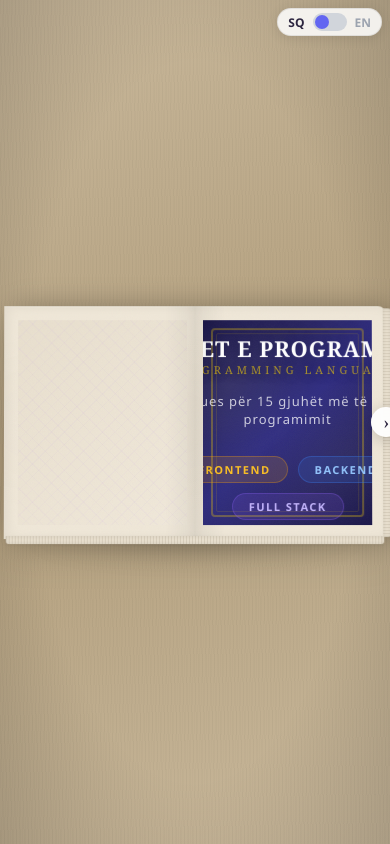
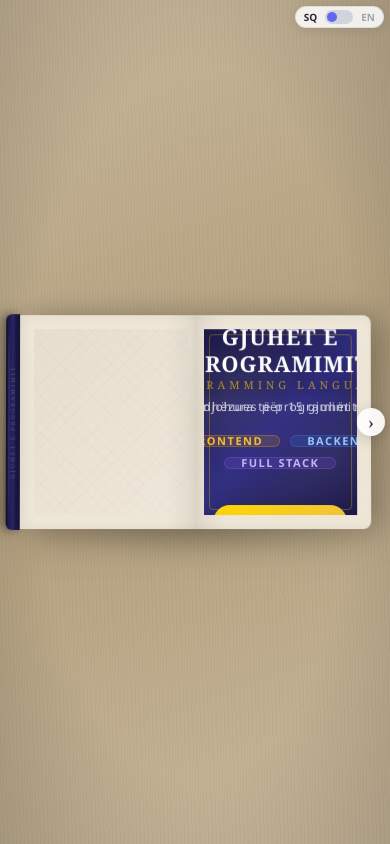
Before and after one commit to ArditCeno/ProgrammingLanguage, a React (Vite) app: page / in a window 390 px wide. Built offline with nearby package versions, Linux system fonts and the light colour scheme.

Commit message:
Fix: book now fits any screen without scroll (dynamic height using min+aspect-ratio)

```diff
--- a/src/styles/book.css
+++ b/src/styles/book.css
@@ -1,7 +1,9 @@
 /* ===== DESK BACKGROUND (Tavolinë druri) ===== */
 .book-wrapper {
-  min-height: 100vh;
+  height: 100vh;
+  width: 100vw;
   display: flex;
+  flex-direction: column;
   align-items: center;
   justify-content: center;
   background:
@@ -25,7 +27,7 @@
     );
   position: relative;
   overflow: hidden;
-  padding: 30px;
+  padding: 10px;
 }
 
 /* Table vignette */
@@ -42,14 +44,15 @@
   perspective: 3000px;
   position: relative;
   z-index: 1;
+  line-height: 0;
 }
 
 .book {
   transform: rotateX(3.5deg) rotateY(0.5deg);
   transform-style: preserve-3d;
   position: relative;
-  width: 1050px;
-  height: 640px;
+  width: min(90vw, calc((100vh - 70px) * 1.640625));
+  aspect-ratio: 1050 / 640;
 }
 
 /* ===== SPINE ===== */
@@ -130,10 +133,10 @@
 /* ===== PAGE EDGES ===== */
 .page-edges-right {
   position: absolute;
-  right: -5px;
-  top: 2px;
-  width: 8px;
-  height: calc(100% - 4px);
+  right: -0.5%;
+  top: 0.3%;
+  width: 0.75%;
+  height: 99%;
   background: repeating-linear-gradient(
     0deg,
     #d8cebc 0px,
@@ -150,10 +153,10 @@
 
 .page-edges-bottom {
   position: absolute;
-  bottom: -5px;
-  left: 2px;
-  width: calc(100% - 4px);
-  height: 8px;
+  bottom: -0.5%;
+  left: 0.3%;
+  width: 99%;
+  height: 0.75%;
   background: repeating-linear-gradient(
     90deg,
     #d8cebc 0px,
@@ -935,50 +938,45 @@
 }
 
 /* ===== RESPONSIVE ===== */
-@media (max-width: 1100px) {
+@media (max-width: 1024px) {
   .book {
-    width: 90vw;
-    height: calc(90vw * 640 / 1050);
+    transform: rotateX(2.5deg) rotateY(0.3deg);
   }
 
   .book-ribbon {
     display: none;
   }
-}
 
-@media (max-width: 768px) {
-  .book {
-    width: 95vw;
-    height: calc(95vw * 640 / 1050);
-    transform: rotateX(2deg) rotateY(0deg);
+  .book-wrapper {
+    padding: 6px;
   }
 
   .book-spine {
-    width: 18px;
-    left: -18px;
+    width: 20px;
+    left: -20px;
   }
 
   .book-spine::after {
-    font-size: 9px;
+    font-size: 8px;
     width: 300px;
     letter-spacing: 3px;
   }
 
   .left-page,
   .right-page {
-    padding: 22px 12px 22px 22px;
+    padding: 20px 12px 20px 22px;
   }
 
   .right-page {
-    padding: 22px 22px 22px 12px;
+    padding: 20px 22px 20px 12px;
   }
 
   .flip-content {
-    padding: 22px 22px 22px 12px;
+    padding: 20px 22px 20px 12px;
   }
 
   .flipping-page.prev .flip-content {
-    padding: 22px 12px 22px 22px;
+    padding: 20px 12px 20px 22px;
   }
 
   .cover-title {
@@ -1007,14 +1005,18 @@
     inset: 13px;
   }
 
+  .cover-icon {
+    font-size: 30px;
+  }
+
   .nav-btn {
-    width: 38px;
-    height: 38px;
+    width: 36px;
+    height: 36px;
     font-size: 22px;
   }
 
-  .nav-prev { left: -22px; }
-  .nav-next { right: -22px; }
+  .nav-prev { left: -18px; }
+  .nav-next { right: -18px; }
 
   .page-number {
     font-size: 11px;
@@ -1026,15 +1028,39 @@
   .keyboard-hint {
     display: none;
   }
+
+  .lang-name {
+    font-size: 18px;
+  }
+
+  .lang-logo {
+    width: 36px;
+    height: 36px;
+  }
+
+  .lang-description {
+    font-size: 12px;
+  }
 }
 
-@media (max-width: 480px) {
-  .book {
-    width: 98vw;
-    height: calc(98vw * 640 / 1050);
+@media (max-width: 600px), (max-height: 600px) {
+  .book-wrapper {
+    padding: 4px;
   }
 
   .book-spine {
+    width: 14px;
+    left: -14px;
+  }
+
+  .book-spine::after {
+    font-size: 6px;
+    width: 200px;
+    letter-spacing: 2px;
+  }
+
+  .page-edges-right,
+  .page-edges-bottom {
     display: none;
   }
 
@@ -1047,6 +1073,14 @@
     padding: 14px 14px 14px 8px;
   }
 
+  .flip-content {
+    padding: 14px 14px 14px 8px;
+  }
+
+  .flipping-page.prev .flip-content {
+    padding: 14px 8px 14px 14px;
+  }
+
   .cover-title {
     font-size: 22px;
     letter-spacing: 1px;
@@ -1055,6 +1089,10 @@
   .cover-title-line {
     font-size: 11px;
     letter-spacing: 4px;
+  }
+
+  .cover-subtitle {
+    font-size: 12px;
   }
 
   .cover-categories {
@@ -1066,18 +1104,118 @@
     font-size: 13px;
   }
 
+  .cover-decoration {
+    margin-bottom: 16px;
+  }
+
+  .cover-line {
+    width: 40px;
+  }
+
+  .cover-icon {
+    font-size: 24px;
+  }
+
+  .cover-page::before {
+    inset: 5px;
+    border-width: 1px;
+  }
+  .cover-page::after {
+    inset: 9px;
+    border: none;
+  }
+
   .nav-btn {
-    width: 30px;
-    height: 30px;
+    width: 28px;
+    height: 28px;
     font-size: 18px;
   }
 
-  .nav-prev { left: -15px; }
-  .nav-next { right: -15px; }
+  .nav-prev { left: -14px; }
+  .nav-next { right: -14px; }
 
   .lang-toggle {
-    top: 8px;
-    right: 8px;
-    padding: 4px 10px;
+    top: 6px;
+    right: 6px;
+    padding: 3px 8px;
   }
+
+  .toggle-option {
+    font-size: 10px;
+  }
+
+  .toggle-slider {
+    width: 28px;
+    height: 14px;
+  }
+
+  .toggle-thumb {
+    width: 10px;
+    height: 10px;
+  }
+
+  .toggle-thumb.right {
+    left: 16px;
+  }
+
+  .book-label {
+    font-size: 11px;
+    margin-top: 8px;
+    padding: 4px 16px;
+  }
+
+  .book-progress {
+    margin-top: 6px;
+    gap: 4px;
+  }
+
+  .dot {
+    width: 4px;
+    height: 4px;
+  }
+
+  .dot.active {
+    width: 16px;
+  }
+
+  .lang-name {
+    font-size: 16px;
+  }
+
+  .lang-logo {
+    width: 28px;
+    height: 28px;
+  }
+
+  .lang-description {
+    font-size: 11px;
+  }
+
+  .lang-usage {
+    font-size: 10px;
+    padding: 6px 10px;
+  }
+
+  .lang-code code {
+    font-size: 9px;
+  }
+
+  .lang-funfact p {
+    font-size: 10px;
+  }
+
+  .intro-title {
+    font-size: 16px;
+  }
+
+  .intro-paragraph {
+    font-size: 12px;
+  }
+
+  .page-number {
+    font-size: 9px;
+    bottom: 6px;
+  }
+  .page-number.left { left: 14px; }
+  .page-number.right { right: 14px; }
 }
```
